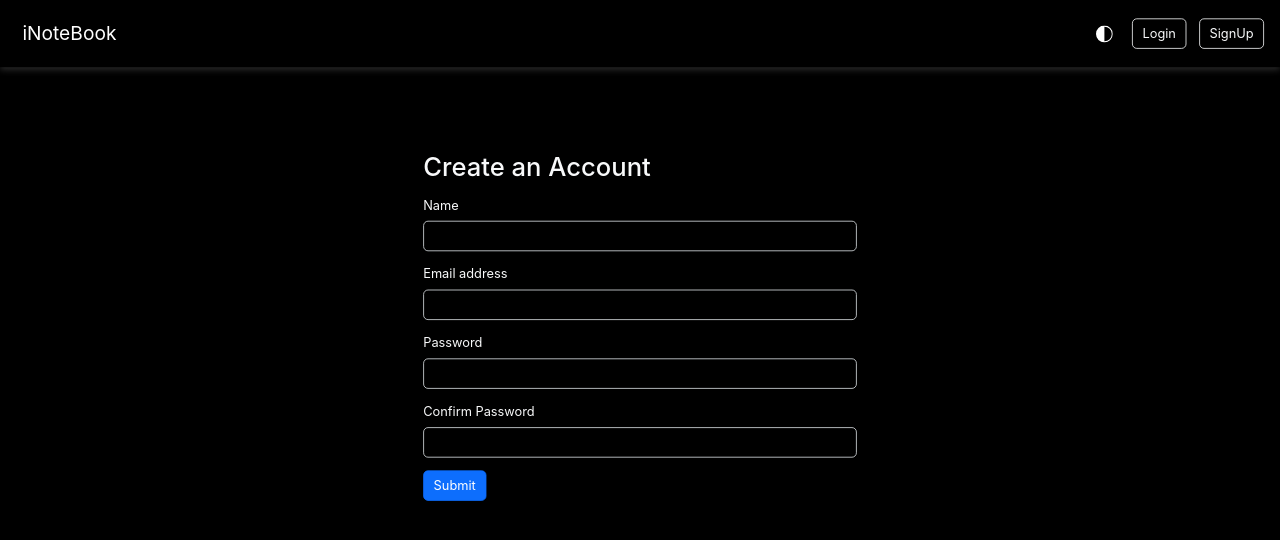
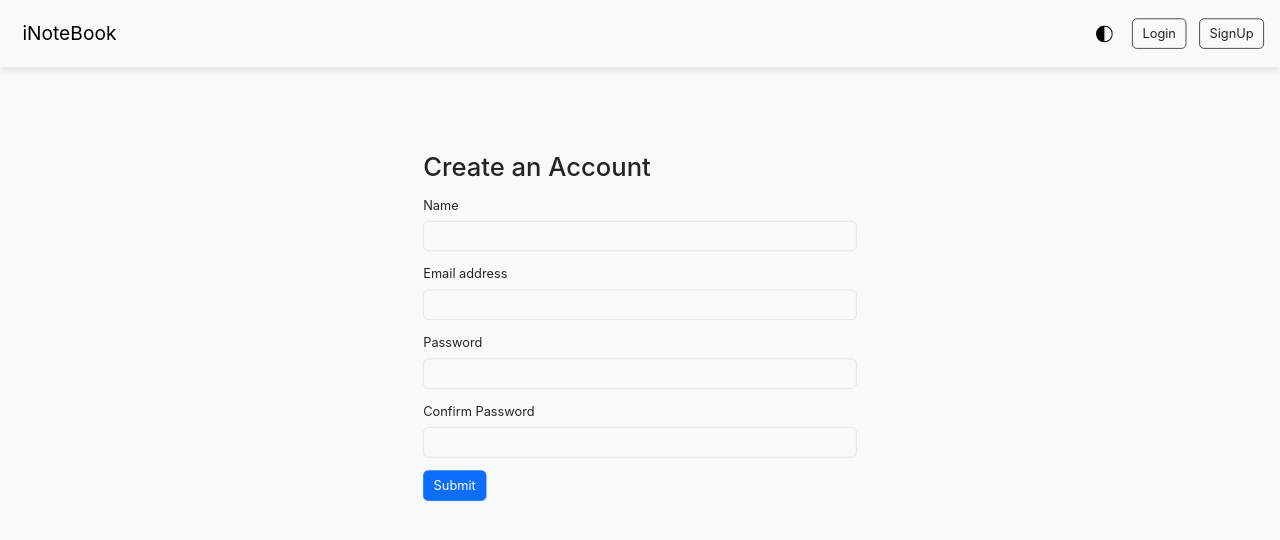
Before and after one commit to rakeshmuntha/Keeper, a React (Create React App) app: page /signup in a window 1280 px wide. Shown: the top 540 px of the page. Built offline with nearby package versions, Linux system fonts and the light colour scheme; no server answers.

Commit message:
Total Completed

```diff
--- a/src/App.js
+++ b/src/App.js
@@ -10,7 +10,7 @@ import React, { useState } from 'react';
 
 function App() {
 
-    document.body.style.backgroundColor = 'black';
+    document.body.style.backgroundColor = '#F8F9FA';
 
     const togglebackground = (mode) => {
         document.body.style.backgroundColor = mode === 'dark' ? '#F8F9FA' : 'black';
--- a/src/context/notes/NoteState.js
+++ b/src/context/notes/NoteState.js
@@ -5,7 +5,7 @@ const NoteState = (props) => {
 
     // const host = 'http://localhost:3000';
     const host = process.env.REACT_APP_API_URL;
-    const [mode, setmode] = useState("dark");
+    const [mode, setmode] = useState("light");
 
     // Initialize with empty array instead of array with empty object
     const notesInitial = [];
```
